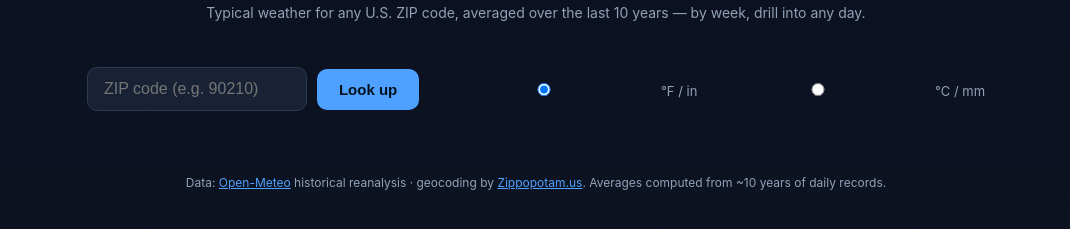
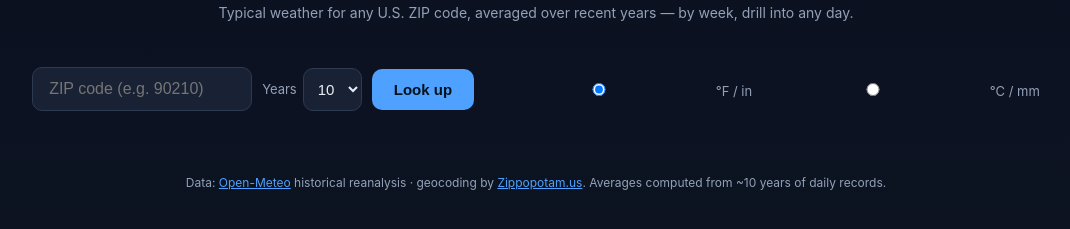
Before and after one commit to McKechniesHelena/Historic_Weather, a plain HTML site: page index.html in a window 1280 px wide. Shown: the part 61-290 px from the top of the page, without its empty margins (104-1174 px from the left). Drawn offline with nearby package versions, Linux system fonts and the light colour scheme.

Commit message:
Add configurable year range (default 10)
Adds a Years dropdown (5–30) next to the ZIP input. Defaults to 10 years
and feeds the selected count into the Open-Meteo date range. Status text
and header copy updated to no longer hardcode "10 years".

Co-Authored-By: Claude Opus 4.8 <noreply@anthropic.com>

```diff
--- a/index.html
+++ b/index.html
@@ -53,6 +53,12 @@
     display: flex; gap: 6px; align-items: center; color: var(--muted); font-size: 13px;
   }
   .units label { cursor: pointer; }
+  .years { color: var(--muted); font-size: 13px; display: flex; align-items: center; gap: 6px; }
+  .years select {
+    background: var(--panel); border: 1px solid var(--line); color: var(--text);
+    padding: 11px 10px; border-radius: 10px; font-size: 15px; outline: none; cursor: pointer;
+  }
+  .years select:focus { border-color: var(--accent); }
 
   .status { text-align: center; color: var(--muted); margin: 18px 0; min-height: 20px; }
   .status.error { color: #ff8585; }
@@ -106,12 +112,22 @@
 <body>
 <header>
   <h1>🌦️ Historic Weather Averages</h1>
-  <p>Typical weather for any U.S. ZIP code, averaged over the last 10 years — by week, drill into any day.</p>
+  <p>Typical weather for any U.S. ZIP code, averaged over recent years — by week, drill into any day.</p>
 </header>
 
 <div class="wrap">
   <div class="search">
     <input id="zip" type="text" inputmode="numeric" maxlength="5" placeholder="ZIP code (e.g. 90210)" />
+    <label class="years">Years
+      <select id="years">
+        <option value="5">5</option>
+        <option value="10" selected>10</option>
+        <option value="15">15</option>
+        <option value="20">20</option>
+        <option value="25">25</option>
+        <option value="30">30</option>
+      </select>
+    </label>
     <button id="go">Look up</button>
     <span class="units">
       <label><input type="radio" name="unit" value="f" checked /> °F / in</label>
@@ -199,11 +215,11 @@ async function geocode(zip) {
   };
 }
 
-async function fetchHistory(lat, lon) {
+async function fetchHistory(lat, lon, nYears) {
   const end = new Date();
   end.setDate(end.getDate() - 7);            // archive lags a few days
   const start = new Date(end);
-  start.setFullYear(start.getFullYear() - 10);
+  start.setFullYear(start.getFullYear() - nYears);
   start.setDate(start.getDate() + 1);
 
   const url = 'https://archive-api.open-meteo.com/v1/archive'
@@ -389,10 +405,11 @@ async function run() {
   btn.disabled = true;
   document.getElementById('results').classList.add('hidden');
   try {
+    const nYears = parseInt(document.getElementById('years').value, 10) || 10;
     setStatus('Looking up location…');
     const loc = await geocode(zip);
-    setStatus('Fetching ~10 years of daily weather for ' + loc.name + ', ' + loc.state + '… (this can take a few seconds)');
-    const { daily, years } = await fetchHistory(loc.lat, loc.lon);
+    setStatus('Fetching ~' + nYears + ' years of daily weather for ' + loc.name + ', ' + loc.state + '… (this can take a few seconds)');
+    const { daily, years } = await fetchHistory(loc.lat, loc.lon, nYears);
     const days = aggregateByDay(daily);
     const weeks = buildWeeks(days);
     lastData = { weeks, days, loc, years };
```
